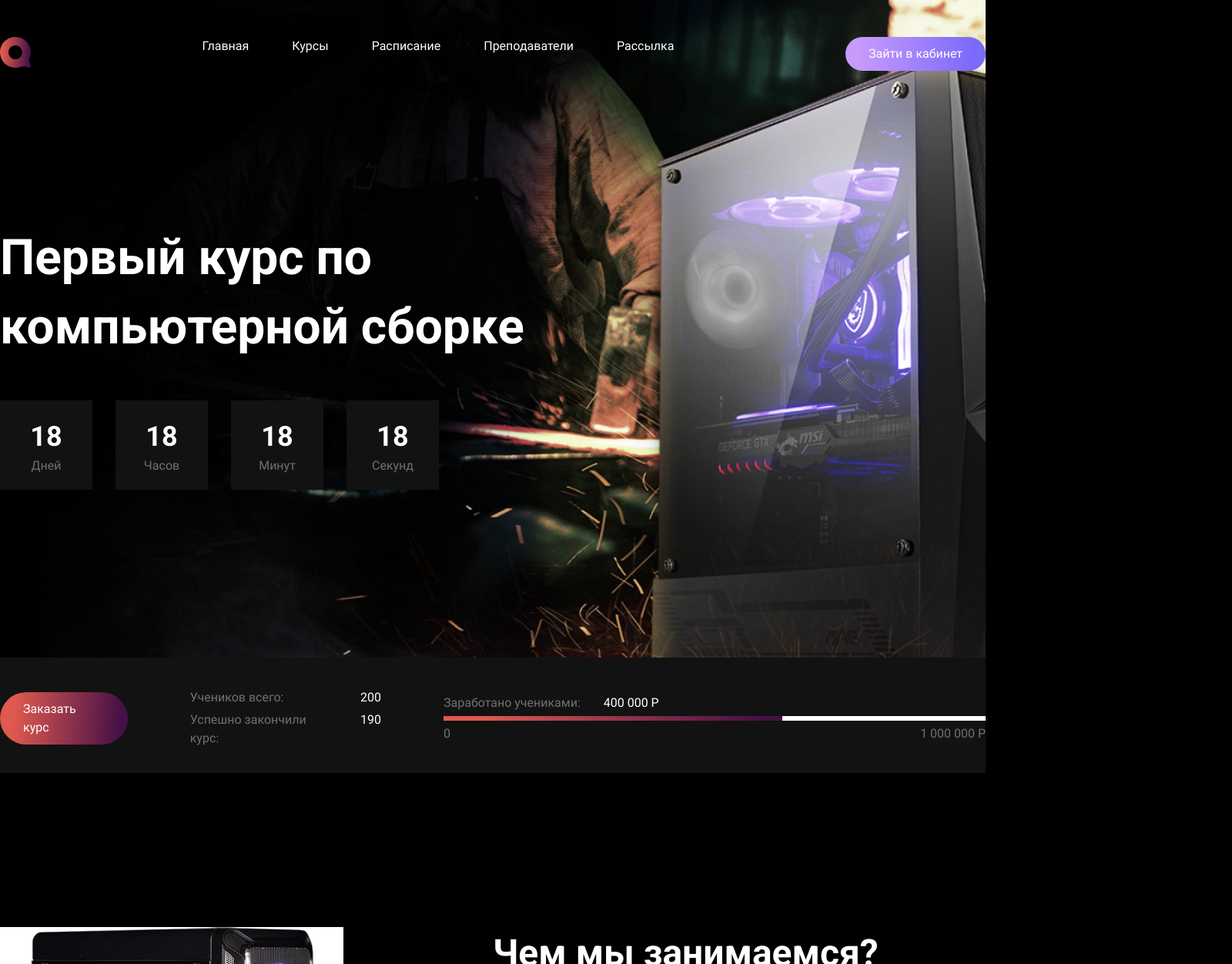
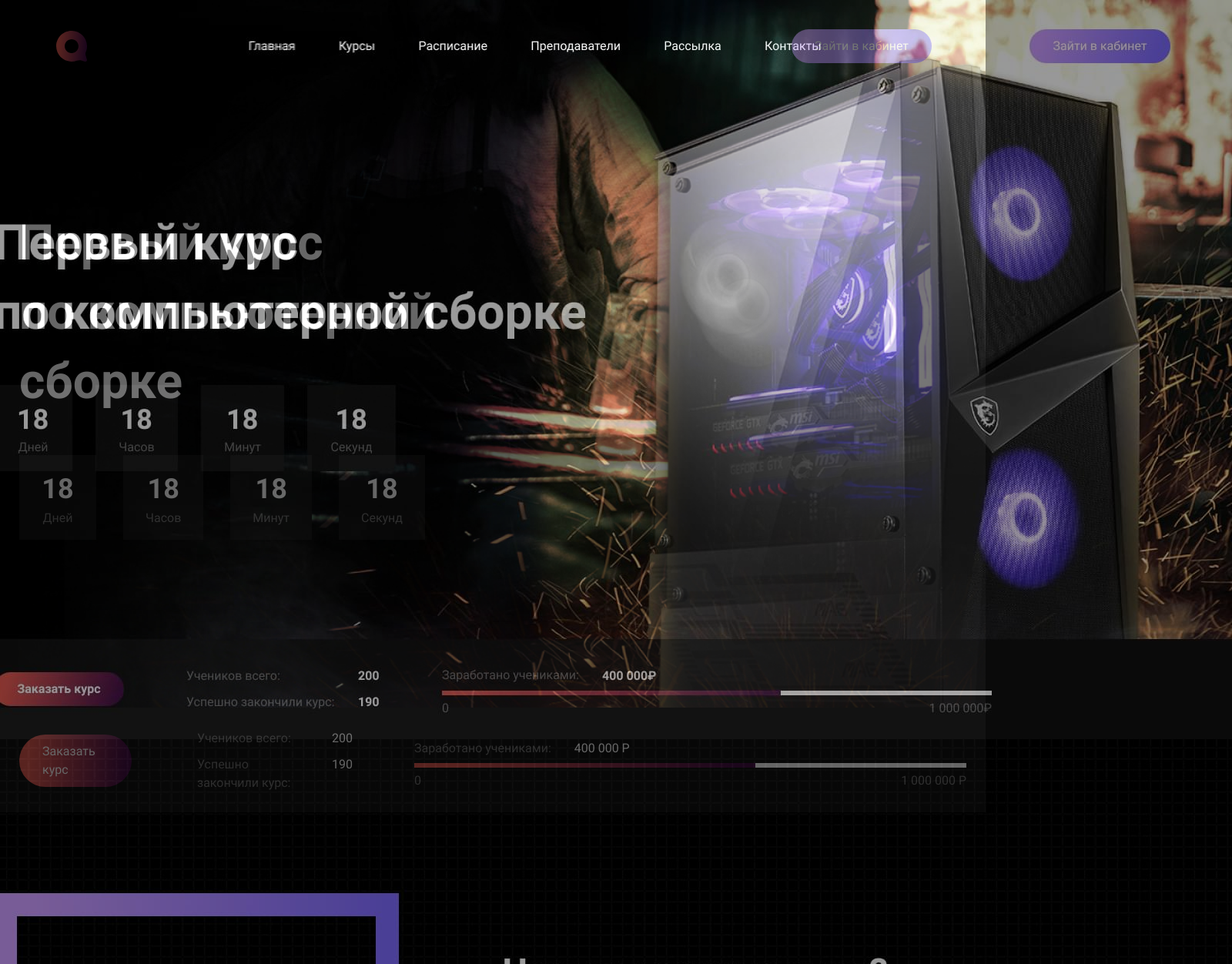
Before and after one commit to bublik13/course, a website: page app/html/index.html in a window 1280 px wide. Shown: the top 1252 px of the page at 77% size, 1600 px wide, since content can reach past the window. Drawn offline with nearby package versions, Linux system fonts and the light colour scheme; files that its build step writes are made by us from their sources; files whose address does not match are found by name.

Commit message:
pp-header

```diff
--- a/app/html/index.html
+++ b/app/html/index.html
@@ -14,6 +14,19 @@
   </head>
 
   <body class="body">
+    <section class="body js-body">
+      <img class="pp" src="img/desktop.jpg" alt="">
+      <style>
+        .pp{
+          position: absolute;
+          top: 0;
+          left: 50%;
+          z-index: 999;
+          transform: translateX(-50%);
+          opacity: .6;
+          pointer-events: none;
+        }
+      </style>
       <header class="header">
         <div class="header__container container">
           <div class="header__top">
@@ -41,7 +54,10 @@
                   <a href="#" class="nav__link">Преподаватели</a>
                 </li>
                 <li class="nav__item">
-                <a href="#" class="nav__link">Рассылка </a>
+                  <a href="#" class="nav__link">Рассылка</a>
+                </li>
+                <li class="nav__item">
+                  <a href="#" class="nav__link">Контакты</a>
                 </li>
               </ul>
             </nav>
@@ -50,7 +66,7 @@
             >
           </div>
           <div class="header__hero">
-          <h1 class="header__h1 h1">Первый курс по компьютерной сборке</h1>
+            <h1 class="header__h1 h1">Первый курс</br> по компьютерной сборке</h1>
             <div class="header__timer timer">
               <div class="timer__item">
                 <div class="timer__number">18</div>
@@ -117,6 +133,7 @@
           </div>
         </div>
       </section>
+    </section>
     <!-- подключаем js -->
     <script src="js/main.js"></script>
   </body>
--- a/app/scss/blocks/container.scss
+++ b/app/scss/blocks/container.scss
@@ -2,4 +2,6 @@
   max-width: $container-width;
   margin-left: auto;
   margin-right: auto;
+  padding-left: 25px;
+  padding-right: 25px;
 }
--- /dev/null
+++ b/app/scss/blocks/h1.scss
@@ -0,0 +1,3 @@
+h1 {
+  @include font(64px, 90px, 700);
+}
--- a/app/scss/blocks/header.scss
+++ b/app/scss/blocks/header.scss
@@ -1,9 +1,8 @@
 .header {
   background: url(../img/background.jpg) center center/ cover no-repeat;
-  z-index: -1;
+  position: relative;
 }
 .header__container {
-  z-index: 1;
   padding-top: 48px;
   padding-bottom: 218px;
   background-color: none;
@@ -11,20 +10,26 @@
 .header__top {
   display: flex;
   justify-content: space-between;
-  margin-bottom: 198px;
+  align-items: center;
+  margin-bottom: 199px;
 }
 .header__logo {
   flex-shrink: 0;
   text-decoration: none;
+  position: absolute;
+  top: 40px;
+  left: 73px;
 }
 .header__top-btn {
   flex-shrink: 0;
   text-decoration: none;
+  position: absolute;
+  top: 38px;
+  right: 70px;
 }
 .header__h1 {
-  @include font(64px, 90px, 700);
   margin-bottom: 50px;
-  margin-right: 391px;
+  width: 60%;
 }
 .header__bottom {
   background-color: $body-bg-text;
@@ -32,20 +37,21 @@
 .header__bottom-container {
   display: flex;
   align-items: center;
-  padding: 35px 0 28px;
+  padding-top: 23px;
+  padding-bottom: 21px;
 }
 .header__bottom-btn {
-  margin-right: 81px;
+  margin-right: 85px;
 }
 .header__desc-list {
-  margin-right: 81px;
+  margin-right: 80px;
 }
 .header__desc-item {
   display: flex;
   justify-content: space-between;
   color: $second-color;
-  margin-bottom: 5px;
-  margin-top: 5px;
+  padding-top: 5px;
+  padding-bottom: 5px;
 }
 .header__desc-num {
   margin-left: 30px;
@@ -58,6 +64,8 @@
 .header__desc-item--progress {
   display: flex;
   justify-content: flex-start;
+  padding-top: 14px;
+  padding-bottom: 7px;
 }
 .header__desc-list--row {
   display: flex;
--- a/app/scss/blocks/nav.scss
+++ b/app/scss/blocks/nav.scss
@@ -5,6 +5,7 @@
   display: flex;
   justify-content: center;
   list-style-type: none;
+  margin-left: 110px;
 }
 .nav__link {
   padding-left: 28px;
--- a/app/scss/blocks/progress.scss
+++ b/app/scss/blocks/progress.scss
@@ -1,12 +1,12 @@
 .progress__line-active {
-  width: 704px;
+  width: 717px;
   height: 6px;
   position: relative;
   background-color: $progress-line-bg;
 }
 .progress__line-active:before {
   content: " ";
-  width: 440px;
+  width: 443px;
   height: 6px;
   position: absolute;
   background: $progress-line-primary-bg;
--- a/app/scss/blocks/timer.scss
+++ b/app/scss/blocks/timer.scss
@@ -1,11 +1,11 @@
 .timer {
   display: grid;
   grid-template-columns: repeat(4, 1fr);
-  grid-gap: 30px;
-  max-width: 570px;
+  grid-gap: 35px;
+  max-width: 527px;
 }
 .timer__item {
-  padding: 20px 30px;
+  padding: 17px 29px;
   background-color: $body-bg-text;
   text-align: center;
 }
--- a/app/scss/main.scss
+++ b/app/scss/main.scss
@@ -12,5 +12,6 @@
 @import "blocks/progress";
 @import "blocks/doing";
 @import "blocks/btn";
+@import "blocks/h1";
 @import "blocks/h2";
 @import "blocks/desc";
--- a/app/scss/variables.scss
+++ b/app/scss/variables.scss
@@ -13,6 +13,6 @@ $progress-line-bg: #ffffff;
 //fonts
 $basic-family: "Roboto", Arial, Helvetica, sans-serif;
 //container
-$container-width: 1300px;
+$container-width: 1348px;
 //border
 $border-line:drop-shadow(0px 4px 4px rgba(0, 0, 0, 0.25));
```
Also changed, not shown: docs/index.html (+19 -2 lines), docs/css/main.css, docs/img/column-doing.jpg (deleted), docs/img/desktop.jpg (added), 1 other file. Lines whose indentation alone changed are shown as unchanged.
